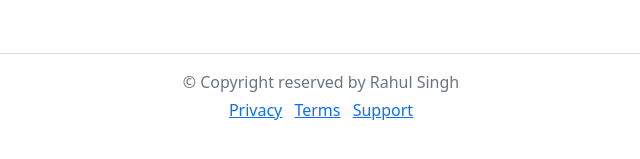
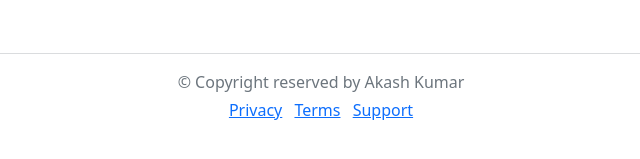
Before and after one commit to kumarakash16/First-project, a plain HTML site: page contact.html in a window 1280 px wide. Shown: the part 707-866 px from the top of the page, 319-959 px from the left. Drawn offline with nearby package versions, Linux system fonts and the light colour scheme.

Commit message:
Update contact.html

```diff
--- a/contact.html
+++ b/contact.html
@@ -128,7 +128,7 @@
   <!-- code for contact us end here -->
   <footer class="my-5 pt-5 text-muted text-center text-small">
     <hr>
-    <p class="mb-1">© Copyright reserved by Rahul Singh</p>
+    <p class="mb-1">© Copyright reserved by Akash Kumar</p>
     <ul class="list-inline">
       <li class="list-inline-item"><a href="#">Privacy</a></li>
       <li class="list-inline-item"><a href="#">Terms</a></li>
```
